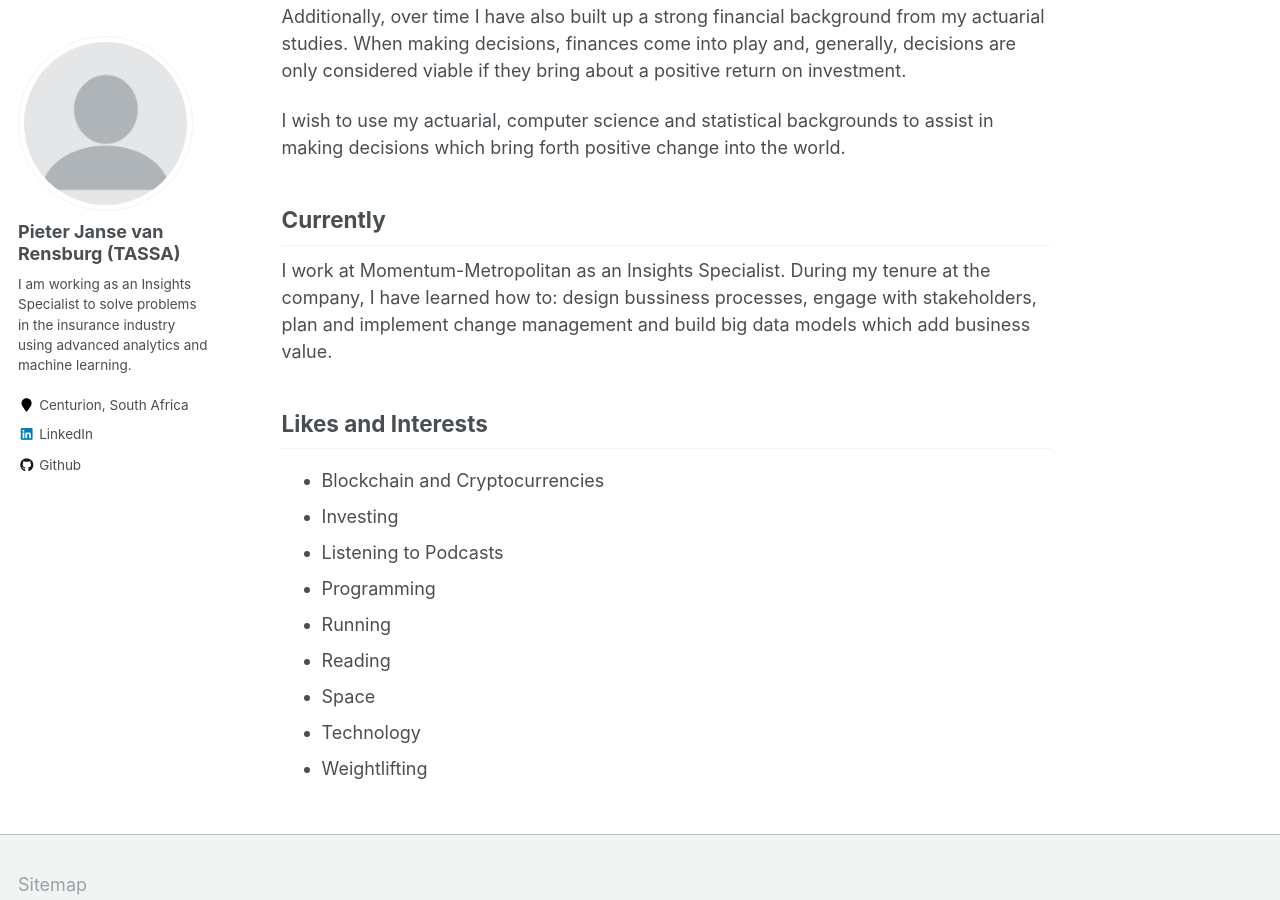
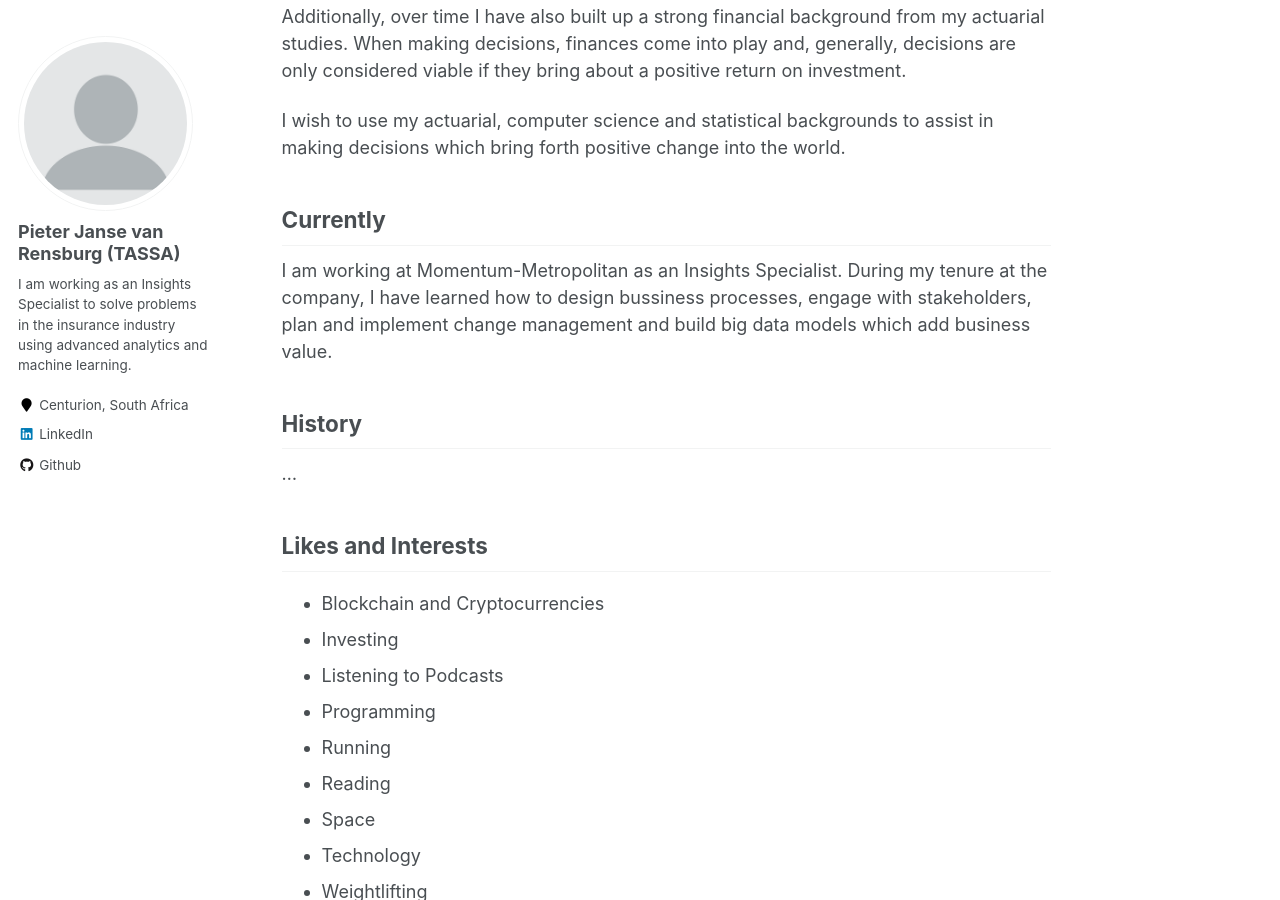
Before and after one commit to Pieter07/my-website, a Jekyll site: the page built from _pages/about.md, in a window 1280 px wide and 900 px high, scrolled down 366 px. Built offline with Jekyll 4.4.1, drawn with Linux system fonts in a browser that asks for light colours.

Commit message:
Updated about me markdown file.

```diff
--- a/_pages/about.md
+++ b/_pages/about.md
@@ -18,7 +18,11 @@ I wish to use my actuarial, computer science and statistical backgrounds to assi
 
 ## Currently
 
-I work at Momentum-Metropolitan as an Insights Specialist. During my tenure at the company, I have learned how to: design bussiness processes, engage with stakeholders, plan and implement change management and build big data models which add business value.
+I am working at Momentum-Metropolitan as an Insights Specialist. During my tenure at the company, I have learned how to design bussiness processes, engage with stakeholders, plan and implement change management and build big data models which add business value.
+
+## History
+
+...
 
 ## Likes and Interests
 
```
